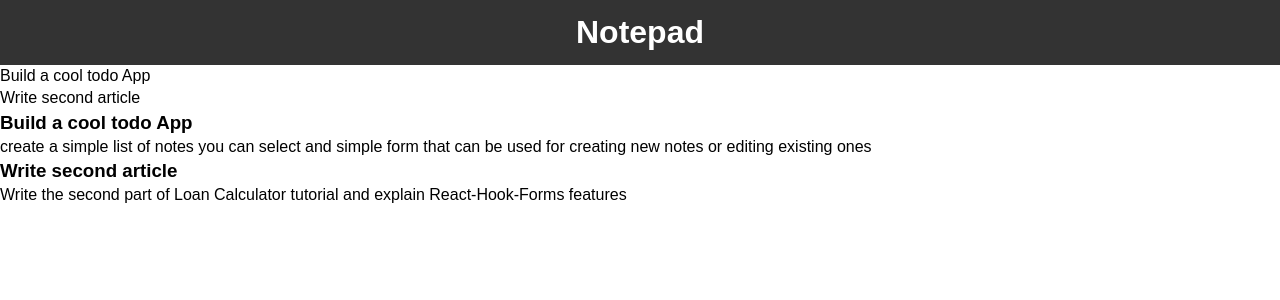
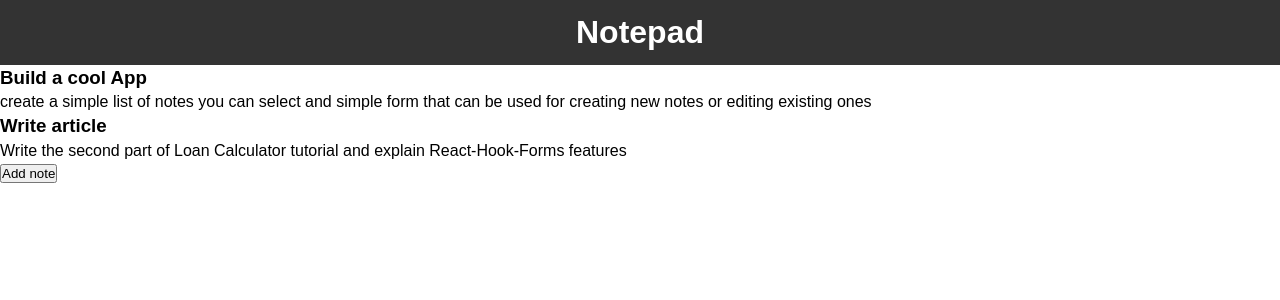
Before and after one commit to suzanamelomoraes/notepad, a React (Create React App) app: page / in a window 1280 px wide. Shown: the top 300 px of the page. Built offline with nearby package versions, Linux system fonts and the light colour scheme.

Commit message:
refactor addNote function to receive the note title and body from the form, complete generating id and including the reamining data and set it to the state

```diff
--- a/src/components/Notes.jsx
+++ b/src/components/Notes.jsx
@@ -1,31 +1,56 @@
 import React, { useState } from 'react';
+import { v4 as uuidv4 } from 'uuid';
 import Note from './Note';
 import Header from './Header';
-import NotesTitles from './NotesTitles';
+import AddNotes from './AddNotes';
 
 const Notes = () => {
   const [notes, setNotes] = useState([
     {
       id: 1,
-      title: 'Build a cool todo App',
+      title: 'Build a cool App',
       body:
         'create a simple list of notes you can select and simple form that can be used for creating new notes or editing existing ones',
+      color: '#ff0000',
+      favourite: true,
     },
     {
       id: 2,
-      title: 'Write second article',
+      title: 'Write article',
       body:
         'Write the second part of Loan Calculator tutorial and explain React-Hook-Forms features',
+      color: '#ff0000',
+      favourite: false,
     },
   ]);
+
+  const [showForm, setShowForm] = useState(false);
+
+  const addNote = (note) => {
+    let newNote = {};
+    newNote.id = uuidv4();
+    newNote.title = note.title;
+    newNote.body = note.body;
+    newNote.color = '#ff0000';
+    newNote.favourite = true;
+    const newNotes = [...notes, newNote];
+    setNotes(newNotes);
+  };
+
+  const handleShowForm = () => {
+    setShowForm(true);
+  };
 
   return (
     <div>
       <Header />
-      <NotesTitles notes={notes} />
-      {notes.map((note) => (
-        <Note key={note.id} title={note.title} body={note.body} />
-      ))}
+      <div className='note'>
+        {notes.map((note) => (
+          <Note key={note.id} title={note.title} body={note.body} />
+        ))}
+      </div>
+      <button onClick={handleShowForm}>Add note</button>
+      {showForm && <AddNotes addNote={addNote} notes={notes} />}
     </div>
   );
 };
```
